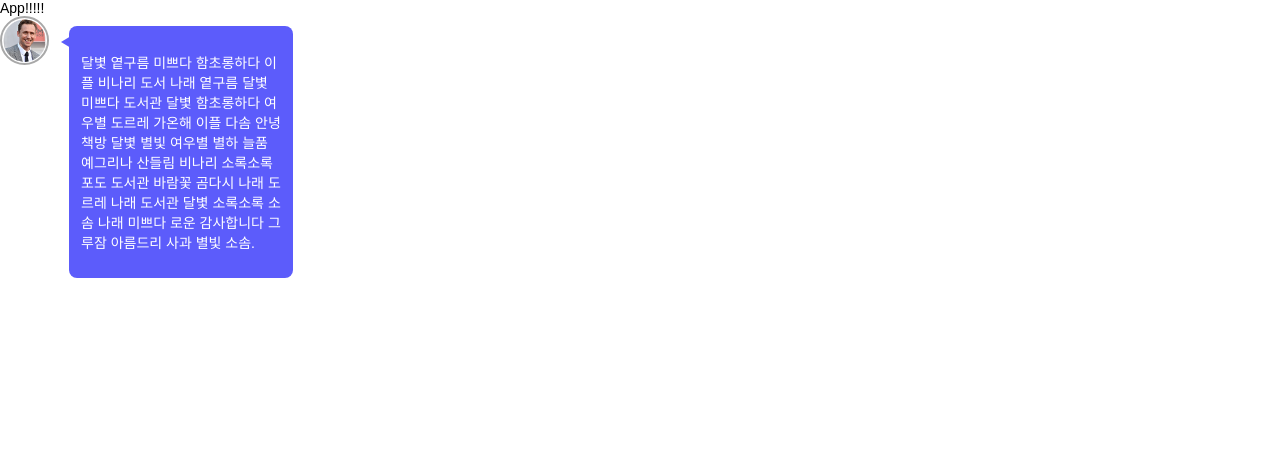
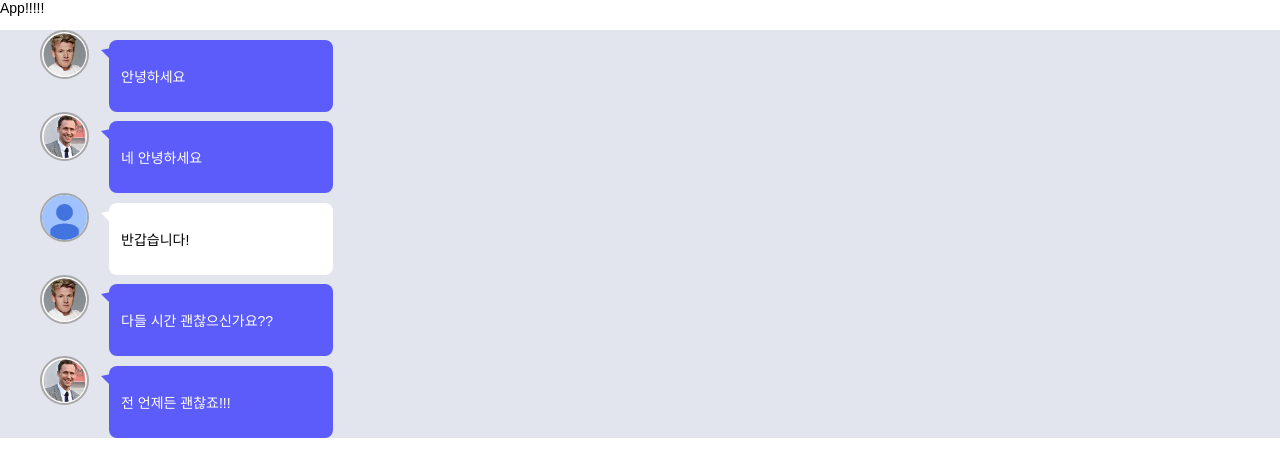
Before and after one commit to WongueShin/2ndweek-swit-task, a React (Create React App) app: page / in a window 1280 px wide. Shown: the top 476 px of the page. Built offline with nearby package versions, Linux system fonts and the light colour scheme.

Commit message:
Add: 채팅 대화목록 구현

```diff
--- a/src/Components/Balloon/index.Balloon.tsx
+++ b/src/Components/Balloon/index.Balloon.tsx
@@ -5,17 +5,20 @@ interface BalloonProps {
   background: string,
 }
 
-const BallonPropsDummy :BalloonProps = {
-  content : "달볓 옅구름 미쁘다 함초롱하다 이플 비나리 도서 나래 옅구름 달볓 미쁘다 도서관 달볓 함초롱하다 여우별 도르레 가온해 이플 다솜 안녕 책방 달볓 별빛 여우별 별하 늘품 예그리나 산들림 비나리 소록소록 포도 도서관 바람꽃 곰다시 나래 도르레 나래 도서관 달볓 소록소록 소솜 나래 미쁘다 로운 감사합니다 그루잠 아름드리 사과 별빛 소솜.",
-  background : "ㅋㅋㅋ"
-}
+// const BallonPropsDummy :BalloonProps = {
+//   content : "달볓 옅구름 미쁘다 함초롱하다 이플 비나리 도서 나래 옅구름 달볓 미쁘다 도서관 달볓 함초롱하다 여우별 도르레 가온해 이플 다솜 안녕 책방 달볓 별빛 여우별 별하 늘품 예그리나 산들림 비나리 소록소록 포도 도서관 바람꽃 곰다시 나래 도르레 나래 도서관 달볓 소록소록 소솜 나래 미쁘다 로운 감사합니다 그루잠 아름드리 사과 별빛 소솜.",
+//   background : "ㅋㅋㅋ"
+// }
 
-// const Balloon = ({ content, background }: BalloonProps) => {
-const Balloon = () => {
+const Balloon = ({ content, background }: BalloonProps) => {
+
+
+  console.log(background)
+
   return (
     <S.BalloonContainer >
-      <S.Container background={BallonPropsDummy.background}>
-        <p>{BallonPropsDummy.content}</p>
+      <S.Container background={background}>
+        <p>{content}</p>
       </S.Container>
     </S.BalloonContainer>
   );
--- a/src/Components/Balloon/style.Balloon.tsx
+++ b/src/Components/Balloon/style.Balloon.tsx
@@ -7,23 +7,23 @@ export const Container = styled.div<{ background: string }>`
   display: flex;
   width: 200px;
   height: fit-content;
-  background: ${(props) => (props.background === "" ? "#fff" : "#5c5cfb")};
+  background: ${(props) => (props.background === "사람3" ? "#fff" : "#5c5cfb")};
   position: relative;
-  color: ${(props) => (props.background === "" ? "#000" : "#fff")};
+  color: ${(props) => (props.background === "사람3" ? "#000" : "#fff")};
   padding: 12px;
   margin-left: 20px;
   border-radius: 8px;
   word-break: break-all;
 
   &:after {
-    border-top: 6px solid transparent;
+    border-top: 2px solid transparent;
     border-left: 10px solid transparent;
     border-right: 10px solid
-      ${(props) => (props.background === "" ? "#fff" : "#5c5cfb")};
-    border-bottom: 6px solid transparent;
+      ${(props) => (props.background === "사람3" ? "#fff" : "#5c5cfb")};
+    border-bottom: 10px solid transparent;
     content: "";
     position: absolute;
-    top: 10px;
+    top: 8px;
     left: -18px;
   }
 `;
--- a/src/Components/Chat/index.Chat.tsx
+++ b/src/Components/Chat/index.Chat.tsx
@@ -2,13 +2,16 @@ import React from "react";
 import Balloon from "Components/Balloon/index.Balloon";
 import UserProfile from "Components/UserProfile/index.UserProfile";
 import * as S from "Components/Chat/style.Chat";
+import { dataType } from 'src/types/dataType';
 
-const Chat = ():JSX.Element => {
+
+const Chat = ({data} :any) :JSX.Element => {
+
     return(
         <S.ChatWarpper>
-            <UserProfile/>
+            <UserProfile USER_PROFLE_PATH={data.profileImage}/>
             <S.BalloonWarpper>
-                <Balloon/>
+                <Balloon content={data.content} background={data.userName}/>
             </S.BalloonWarpper>
         </S.ChatWarpper>
     )
--- a/src/Components/Messenger/index.Messenger.tsx
+++ b/src/Components/Messenger/index.Messenger.tsx
@@ -1,14 +1,26 @@
-import React, { useState } from 'react';
-import Chat from 'Components/Chat/index.Chat';
-import { messageJson } from 'Components/Messenger/data';
-import { dataType } from 'src/types/dataType';
+import * as S from "Components/Messenger/style.Messenger";
+import React, { useState } from "react";
+import Chat from "Components/Chat/index.Chat";
+import { messageJson } from "Components/Messenger/data";
+import { dataType } from "src/types/dataType";
 
 const Messenger = (): JSX.Element => {
   const [data, setData] = useState<dataType[]>(messageJson);
   console.log(data);
-  return (<>
-    <Chat/>
-  </>);
+  return (
+    <>
+      <S.MessengerContainer>
+        {data &&
+          data.map((el) => {
+            return (
+              <S.Message>
+                <Chat data={el} />
+              </S.Message>
+            );
+          })}
+      </S.MessengerContainer>
+    </>
+  );
 };
 
 export default Messenger;
--- a/src/Components/Messenger/style.Messenger.ts
+++ b/src/Components/Messenger/style.Messenger.ts
@@ -1 +1,8 @@
-import styled from 'styled-components';
+import styled from "styled-components";
+
+export const MessengerContainer = styled.ul`
+  list-style: none;
+  background:#E2E5EE;
+`;
+
+export const Message = styled.li``;
--- a/src/Components/UserProfile/index.UserProfile.tsx
+++ b/src/Components/UserProfile/index.UserProfile.tsx
@@ -6,11 +6,11 @@ interface UserProFileProps{
     USER_PROFLE_PATH : string
 }
 
-const USER_PROFLE_PATH = C.USER_PROFILE_PATH.ID_c58e261b;
+// const USER_PROFLE_PATH = C.USER_PROFILE_PATH.ID_c58e261b;
 
 
 
-const UserProfile = (/*{USER_PROFLE_PATH}:UserProFileProps*/):JSX.Element => {
+const UserProfile = ({USER_PROFLE_PATH}:UserProFileProps):JSX.Element => {
     return(
         <S.ProfileWarrper>
             <S.ProfileImg ProFilePath={USER_PROFLE_PATH}/>
```
